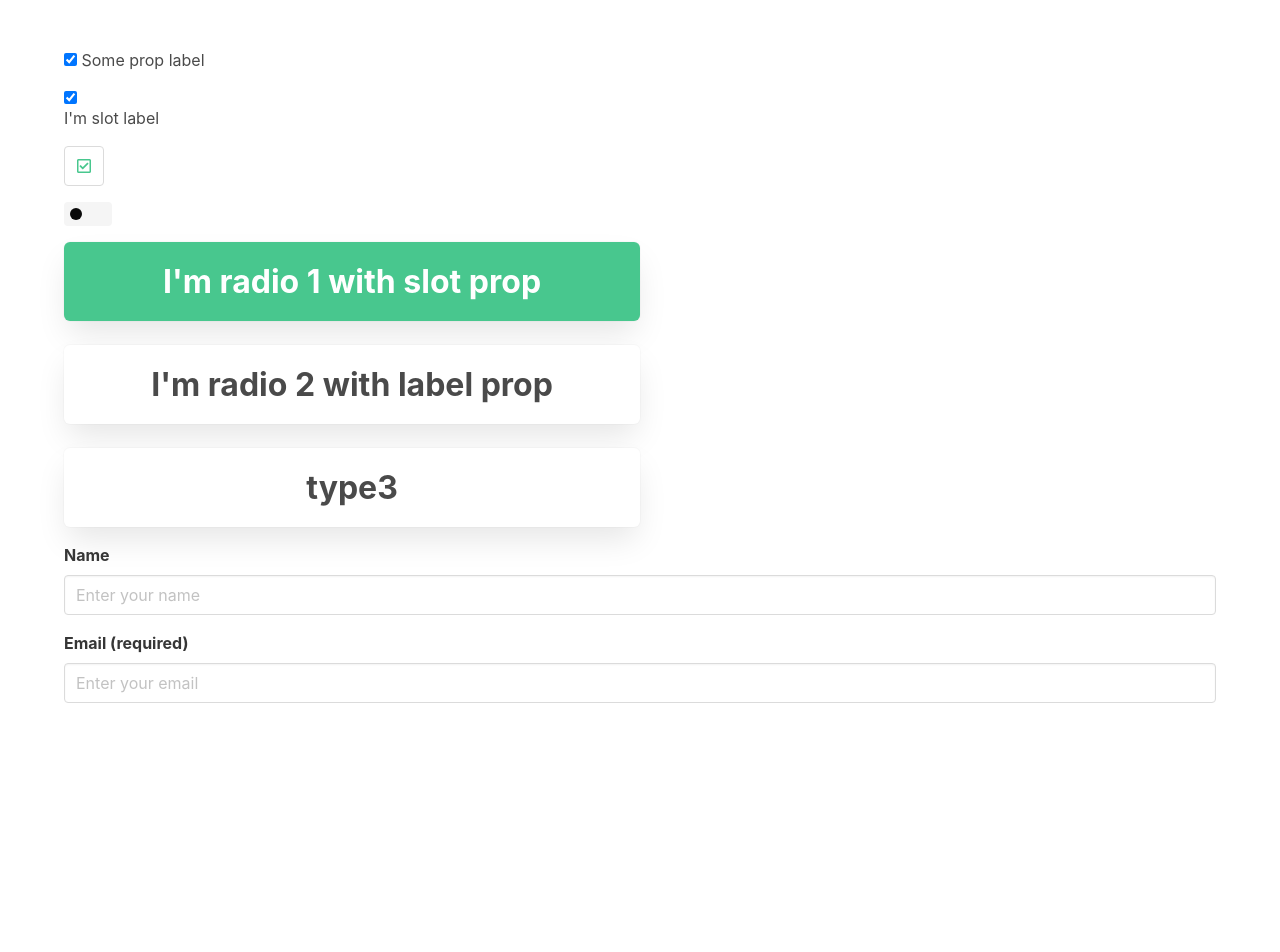
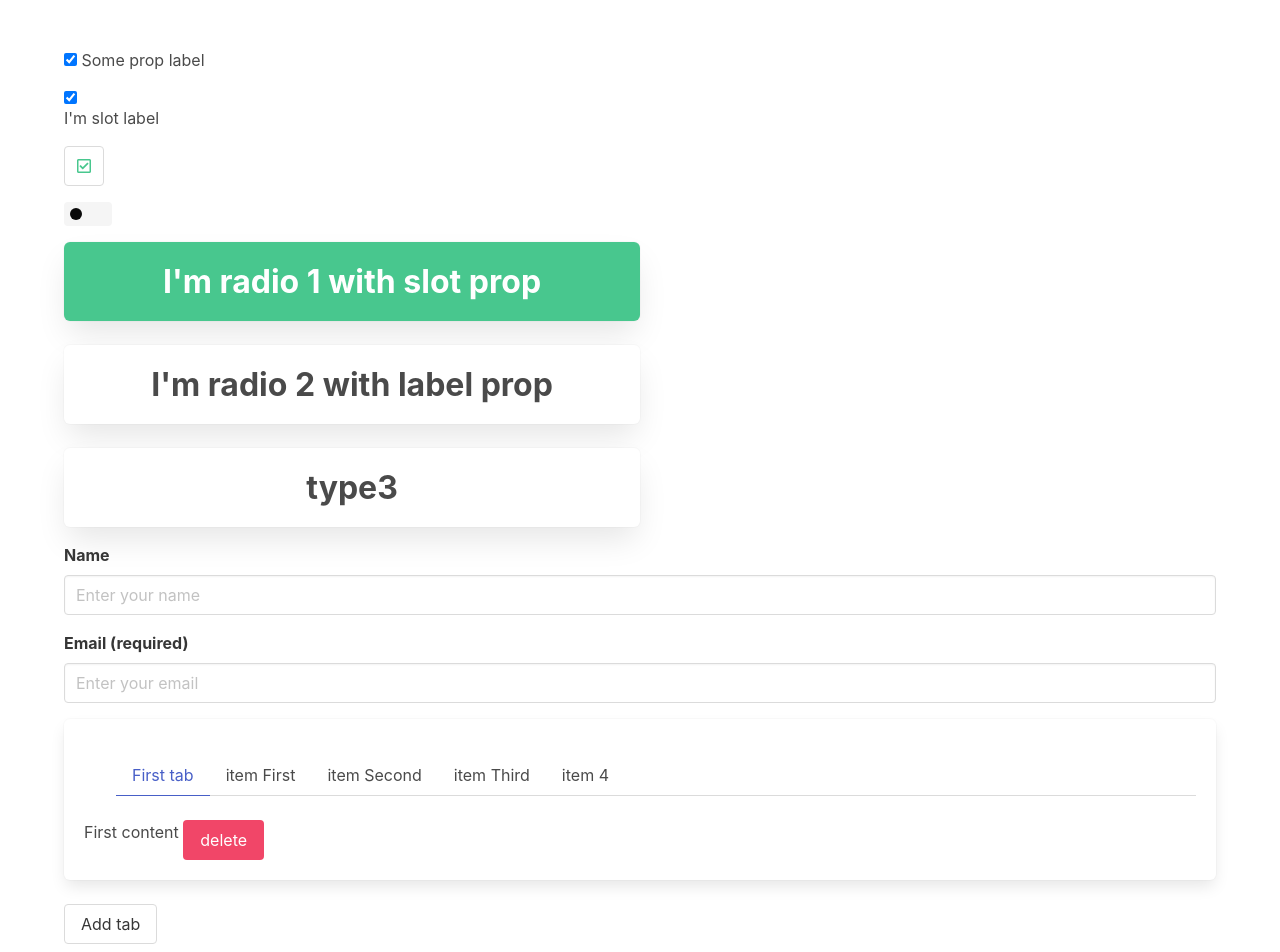
Before and after one commit to klev-o/example-vue-ui-library, a Vue app: page / in a window 1280 px wide. Shown: the top 952 px of the page. Before the commit the page ends 800 px from the top, so only its background shows below. Built offline with nearby package versions, Linux system fonts and the light colour scheme.

Commit message:
Added Tab component

```diff
--- a/src/App.vue
+++ b/src/App.vue
@@ -4,12 +4,14 @@ import XCustomCheckbox from "./components/XCustomCheckbox"
 import XSwitch from "./components/XSwitch"
 import XRadio from "./components/XRadio"
 import XInput from "./components/XInput"
+import XTabs from "./components/XTabs"
+import XTab from "./components/XTab"
 
 export default {
   name: 'App',
   components: {
     XCheckbox,
-    XCustomCheckbox, XSwitch, XRadio, XInput
+    XCustomCheckbox, XSwitch, XRadio, XInput, XTabs, XTab
   },
   data() {
     return {
@@ -18,8 +20,10 @@ export default {
         isSwitched: false,
         radio: 'type1',
         name: '',
-        email: ''
-      }
+        email: '',
+      },
+      tabs: ['First', 'Second', 'Third', 4],
+      hardCodedTabIsDeleted: false,
     }
   },
   methods : {
@@ -27,6 +31,9 @@ export default {
     //   console.log(event)
     //   this.form.rememberMe = event.target.checked
     // }
+    removeTab(tab) {
+      this.tabs = this.tabs.filter(v => v !== tab);
+    },
   }
 }
 </script>
@@ -86,6 +93,27 @@ export default {
           </template>
         </XInput>
       </p>
+
+      <XTabs>
+        <XTab v-if="!hardCodedTabIsDeleted" navigation="First tab">
+          First content
+          <button class="button is-danger" @click="hardCodedTabIsDeleted = true">
+            delete
+          </button>
+        </XTab>
+        <XTab v-for="i in tabs" :key="i" :navigation="`item ${i}`">
+          Content {{ i }}
+          <button class="button is-danger" @click="removeTab(i)">
+            delete
+          </button>
+        </XTab>
+      </XTabs>
+
+      <button class="button" @click="tabs.push(tabs.length)">
+        Add tab
+      </button>
+
+
     </div>
   </div>
 </template>
--- /dev/null
+++ b/src/components/XTab.vue
@@ -0,0 +1,31 @@
+<script>
+export default {
+  props: {
+    navigation: {
+      type: String,
+      required: true,
+    },
+  },
+  computed: {
+    isActive() {
+      if (!this.$parent || !this.$parent.activeTab) {
+        return false;
+      }
+
+      return this.$parent.activeTab === this;
+    },
+  },
+  mounted() {
+    this.$parent.addTab(this);
+  },
+  destroyed() {
+    this.$parent.removeTab(this);
+  },
+};
+</script>
+
+<template>
+  <article v-show="isActive" class="tabs-content">
+    <slot />
+  </article>
+</template>
--- /dev/null
+++ b/src/components/XTabs.vue
@@ -0,0 +1,47 @@
+<script>
+export default {
+  data() {
+    return {
+      tabs: [],
+      activeTab: null,
+    };
+  },
+  methods: {
+    addTab(tab) {
+      this.tabs.push(tab);
+
+      if (this.tabs.length === 1) {
+        this.activeTab = this.tabs[0];
+      }
+    },
+    removeTab(tab) {
+      this.tabs = this.tabs.filter(v => v !== tab);
+
+      if (this.activeTab === tab) {
+        this.activeTab = this.tabs[0];
+      }
+    },
+  },
+};
+</script>
+
+<template>
+  <section class="box">
+    <div class="tabs">
+      <ul>
+        <li
+            v-for="(tab, i) in tabs"
+            :key="i"
+            :class="{'is-active': activeTab == tab}">
+          <a @click.prevent="activeTab = tab">
+            {{ tab.navigation }}
+          </a>
+        </li>
+      </ul>
+    </div>
+
+    <div class="tabs-contents">
+      <slot />
+    </div>
+  </section>
+</template>
```
